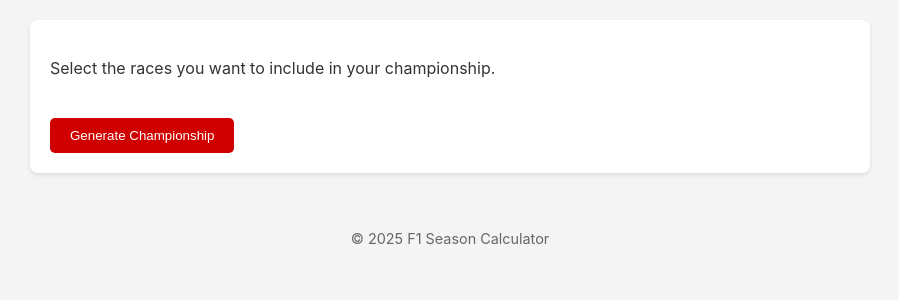
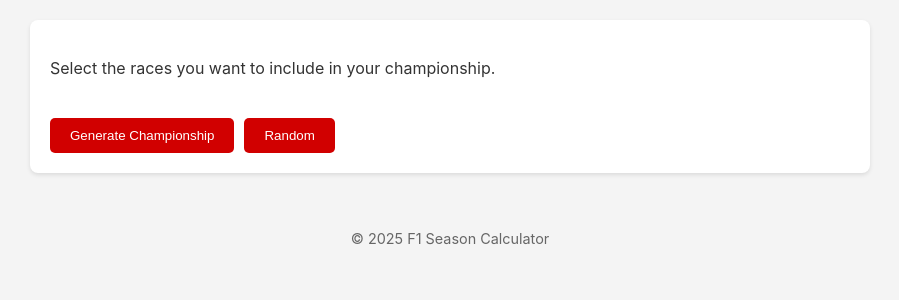
Before and after one commit to NikoKiru/F1_Season_Calculator, a Python web app: template templates/create_championship.html in a window 1280 px wide. Shown: the part 177-477 px from the top of the page, without its empty margins (190-1089 px from the left). Run offline with Jinja, Linux system fonts and the light colour scheme; the template is opened without the code that fills it, so the values that code supplies are empty.

Commit message:
Add random races button and update layout for championship creation

```diff
--- a/static/js/create_championship.js
+++ b/static/js/create_championship.js
@@ -9,6 +9,7 @@ document.getElementById('search-form').addEventListener('submit', function(event
 document.addEventListener('DOMContentLoaded', function() {
     const raceGrid = document.getElementById('race-grid');
     const generateButton = document.getElementById('generate-championship');
+    const randomButton = document.getElementById('random-races');
     const selectedRounds = new Set();
 
     raceGrid.addEventListener('click', function(event) {
@@ -33,4 +34,27 @@ document.addEventListener('DOMContentLoaded', function() {
         const roundsArray = Array.from(selectedRounds);
         window.location.href = `/api/create_championship?rounds=${roundsArray.join(',')}`;
     });
+
+    randomButton.addEventListener('click', function() {
+        // Clear existing selections
+        selectedRounds.clear();
+        const allRaces = raceGrid.querySelectorAll('.race-block');
+        allRaces.forEach(race => {
+            race.classList.remove('selected');
+            if (Math.random() < 0.5) {
+                const roundNumber = race.dataset.roundNumber;
+                selectedRounds.add(roundNumber);
+                race.classList.add('selected');
+            }
+        });
+
+        // Ensure at least one race is selected
+        if (selectedRounds.size === 0 && allRaces.length > 0) {
+            const randomIndex = Math.floor(Math.random() * allRaces.length);
+            const randomRace = allRaces[randomIndex];
+            const roundNumber = randomRace.dataset.roundNumber;
+            selectedRounds.add(roundNumber);
+            randomRace.classList.add('selected');
+        }
+    });
 });
--- a/static/style.css
+++ b/static/style.css
@@ -161,3 +161,9 @@ footer {
 .standings-table th {
     background-color: #f2f2f2;
 }
+
+.button-container {
+    display: flex;
+    gap: 10px;
+    align-items: center;
+}
--- a/templates/create_championship.html
+++ b/templates/create_championship.html
@@ -40,7 +40,10 @@
         <div class="race-block" data-round-number="{{ number }}">{{ name }}</div>
     {% endfor %}
 </div>
-<button id="generate-championship">Generate Championship</button>
+<div class="button-container">
+    <button id="generate-championship">Generate Championship</button>
+    <button id="random-races">Random</button>
+</div>
 {% endblock %}
 
 {% block scripts %}
```
